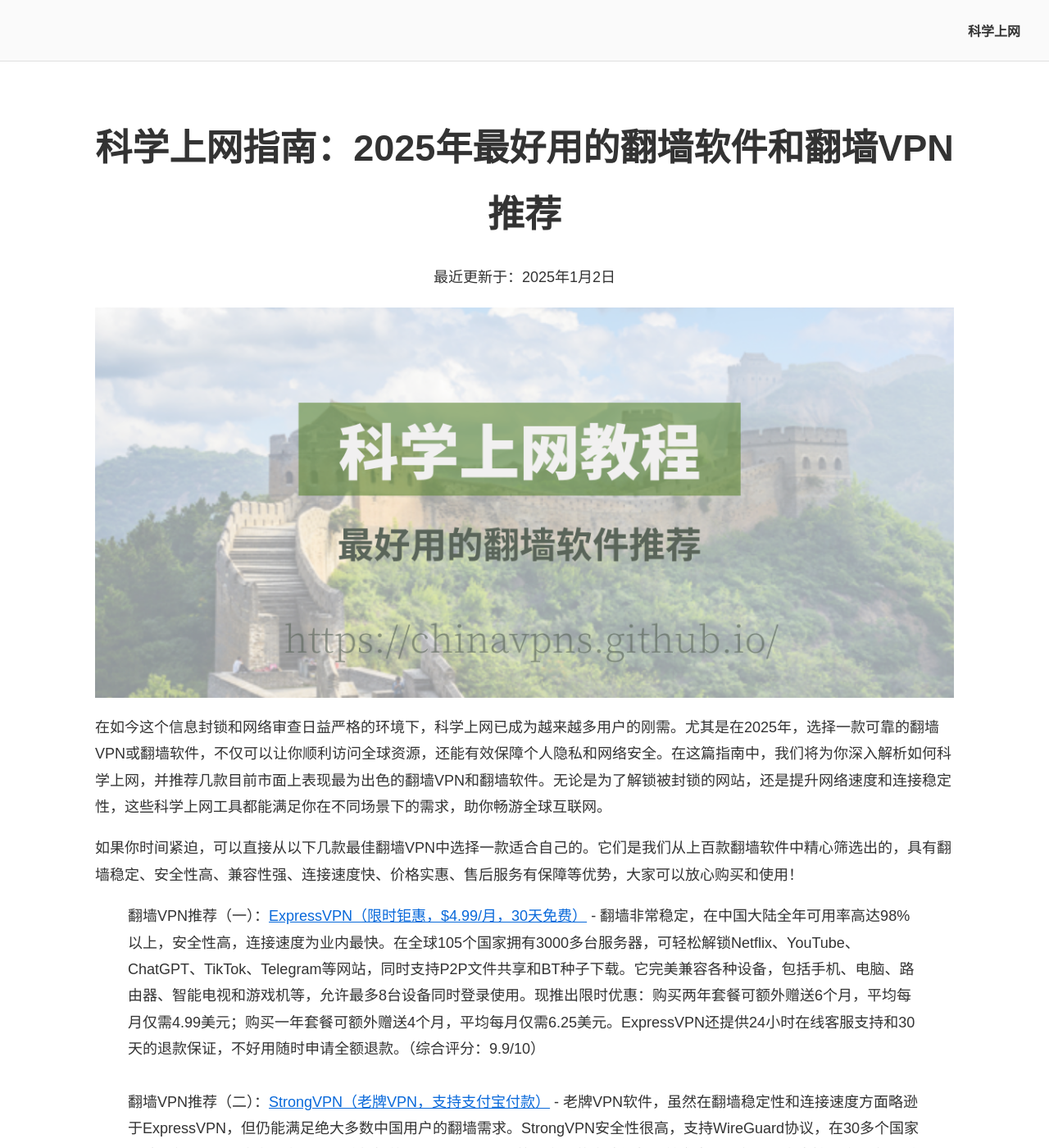
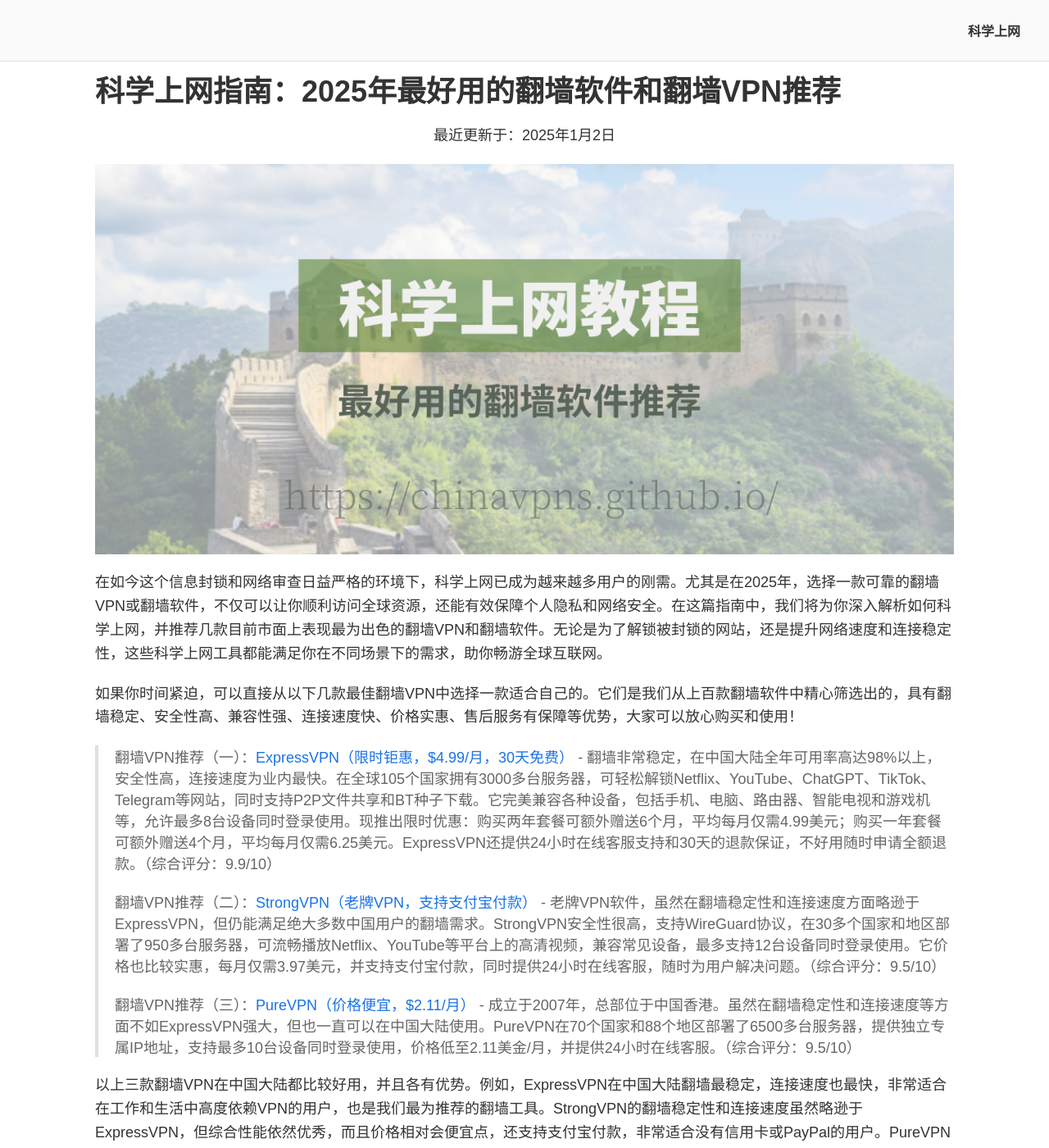
Before and after one commit to chinavpns/chinavpns.github.io, a Jekyll site: the page built from index.md, in a window 1280 px wide and 1400 px high. Shown: the whole window at 82% size. Built offline with Jekyll 4.4.1, drawn with Linux system fonts in a browser that asks for light colours.

Commit message:
Update styles.css

```diff
--- a/assets/css/styles.css
+++ b/assets/css/styles.css
@@ -44,58 +44,87 @@
 main {
     max-width: 1048px;
     margin: 90px auto 30px;
+    padding: 0 20px;
+}
+
+h1, h2, h3, h4, h5, h6 {
+    color: #333;
+    margin-top: 30px;
+    margin-bottom: 15px;
+    line-height: 1.2;
+    scroll-margin-top: 80px; /* 修复锚点导航遮挡问题 */
+}
+
+p {
+    margin-bottom: 20px;
+    line-height: 1.6;
+}
+
+a {
+    color: #1a73e8;
+    text-decoration: none;
+}
+
+a:hover {
+    text-decoration: underline;
+}
+
+ul, ol {
+    margin-bottom: 20px;
+    padding-left: 40px;
+}
+
+code {
+    background-color: #f5f5f5;
+    padding: 2px 4px;
+    border-radius: 4px;
+    font-family: 'Courier New', Courier, monospace;
+}
+
+pre code {
+    display: block;
     padding: 20px;
-    background-color: #ffffff;
-    line-height: 1.8;
+    overflow-x: auto;
+}
+
+blockquote {
+    border-left: 4px solid #e0e0e0;
+    padding-left: 20px;
+    color: #666;
+    margin: 20px 0;
 }
 
 img {
     max-width: 100%;
     height: auto;
     display: block;
-    margin: 20px auto;
+    margin: 20px 0;
 }
 
-h1 {
-    text-align: center;
-    font-size: 2.5em;
+table {
+    width: 100%;
+    border-collapse: collapse;
     margin-bottom: 20px;
 }
 
-footer {
-    text-align: center;
-    margin-top: 20px;
-    font-size: 14px;
-    color: #666;
+table th, table td {
+    border: 1px solid #e0e0e0;
+    padding: 10px;
+    text-align: left;
 }
 
-a {
-  color: #0969DA;
-  text-decoration: underline;
-}
-
-a:hover {
-  text-decoration: underline;
-}
-
-/* 页脚样式 */
 footer {
     border-top: 1px solid rgba(0, 0, 0, 0.2);
     background-color: #f8f8f8;
     color: #333;
-    padding-top: 10px;
-    margin-top: 20px;
+    padding: 20px 0;
     text-align: center;
+    margin-top: 40px;
 }
 
-/* 修复锚点导航遮挡问题 */
 :target::before {
     content: '';
     display: block;
-    height: 80px; /* 调整为固定页眉的实际高度 */
+    height: 80px;
     margin-top: -80px;
 }
-
-h1, h2, h3, h4, h5, h6 {
-    scroll-margin-top: 80px; /* 与页眉高度一致 */
-}
```
